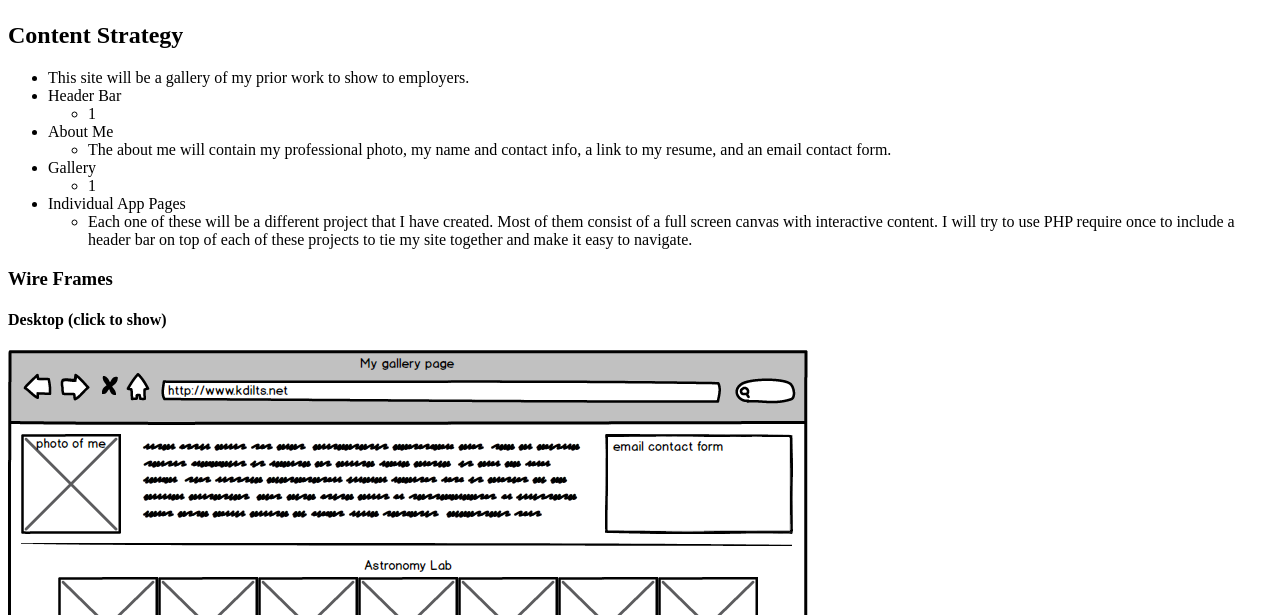
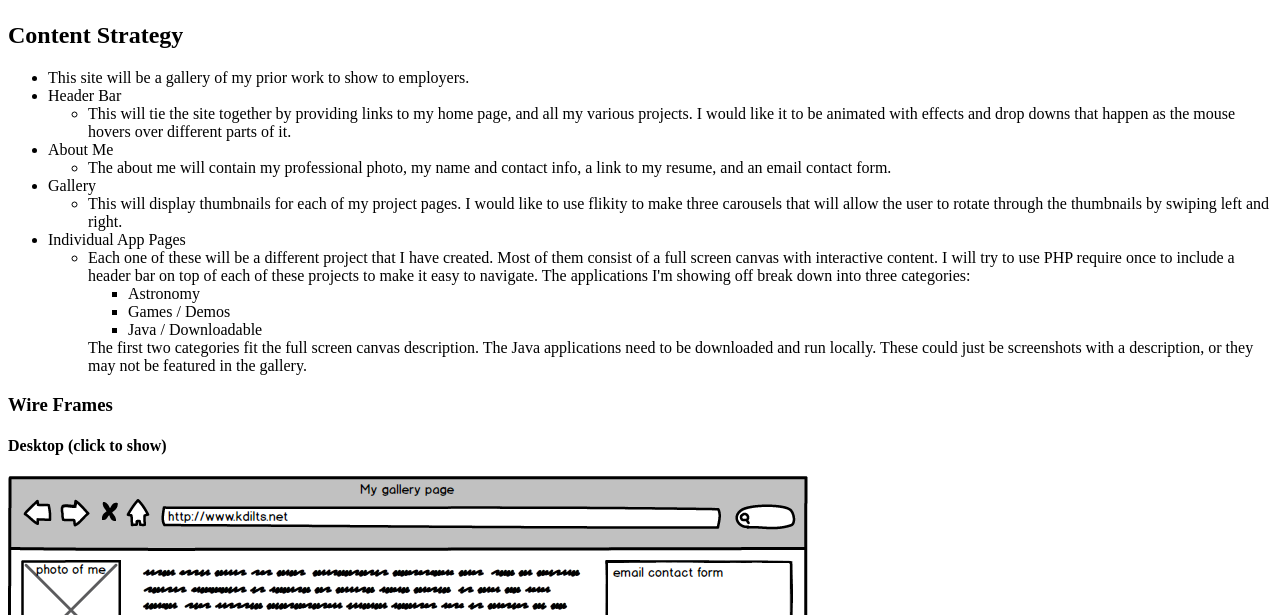
Before and after one commit to kdilts/pwp, a PHP site: page /milestone-2.php in a window 1280 px wide. Shown: the part 58-673 px from the top of the page. Run offline with PHP 8.4, Linux system fonts and the light colour scheme; some libraries are stand-ins or nearby versions.

Commit message:
updating content strategy

```diff
--- a/public_html/documentation/milestone-2.php
+++ b/public_html/documentation/milestone-2.php
@@ -33,7 +33,7 @@
 					<li>
 						Header Bar
 						<ul>
-							<li>1</li>
+							<li>This will tie the site together by providing links to my home page, and all my various projects. I would like it to be animated with effects and drop downs that happen as the mouse hovers over different parts of it.</li>
 						</ul>
 					</li>
 					<li>
@@ -45,14 +45,20 @@
 					<li>
 						Gallery
 						<ul>
-							<li>1</li>
+							<li>This will display thumbnails for each of my project pages. I would like to use flikity to make three carousels that will allow the user to rotate through the thumbnails by swiping left and right.</li>
 						</ul>
 					</li>
 					<li>
 						Individual App Pages
 						<ul>
 							<li>
-								Each one of these will be a different project that I have created. Most of them consist of a full screen canvas with interactive content. I will try to use PHP require once to include a header bar on top of each of these projects to tie my site together and make it easy to navigate.
+								Each one of these will be a different project that I have created. Most of them consist of a full screen canvas with interactive content. I will try to use PHP require once to include a header bar on top of each of these projects to make it easy to navigate. The applications I'm showing off break down into three categories:
+								<ul>
+									<li>Astronomy</li>
+									<li>Games / Demos</li>
+									<li>Java / Downloadable</li>
+								</ul>
+								The first two categories fit the full screen canvas description. The Java applications need to be downloaded and run locally. These could just be screenshots with a description, or they may not be featured in the gallery.
 							</li>
 						</ul>
 					</li>
```
